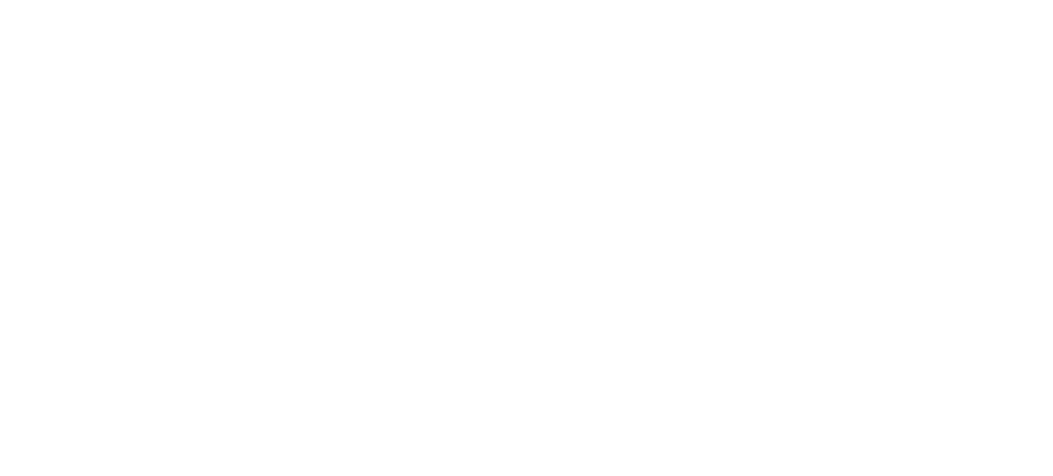
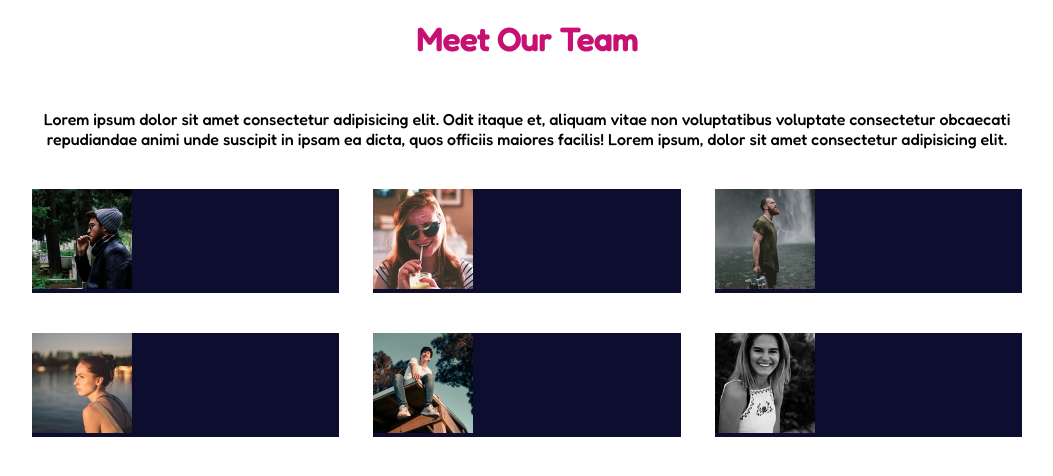
Before and after one commit to yasmindeoliveira/html-css-flex-cards, a plain HTML site: page index.html in a window 1280 px wide. Shown: the whole page, without its empty margins (113-1166 px from the left). Drawn offline with Linux system fonts and the light colour scheme.

Commit message:
contenuto html con css

```diff
--- a/index.html
+++ b/index.html
@@ -5,8 +5,61 @@
     <meta http-equiv="X-UA-Compatible" content="IE=edge">
     <meta name="viewport" content="width=device-width, initial-scale=1.0">
     <title>Flex Cards</title>
+
+    <link rel="stylesheet" href="style.css">
+
+    <link href="https://fonts.googleapis.com/css2?family=Fredoka:wght@500&display=swap" rel="stylesheet">
 </head>
 <body>
 
+    <main>
+
+        <div class="principale">
+
+            <h1>Meet Our Team</h1>
+
+            <p>
+                Lorem ipsum dolor sit amet consectetur adipisicing elit. Odit itaque et, aliquam vitae non voluptatibus voluptate consectetur obcaecati repudiandae animi unde suscipit in ipsam ea dicta, quos officiis maiores facilis! Lorem ipsum, dolor sit amet consectetur adipisicing elit.
+            </p>
+
+            <div class="flex">
+
+                <div class="flex-item">
+
+                        <img src="./assets/male1.png" alt="Marco Bianchi">
+
+                </div>
+                <div class="flex-item">
+
+                    <img src="./assets/female1.png" alt="Laura Rossi">
+
+                </div>
+                <div class="flex-item">
+
+                    <img src="./assets/male2.png" alt="Giorgio Verdi">
+
+                </div>
+                <div class="flex-item">
+
+                    <img src="./assets/female2.png" alt="Marta Ipsum">
+
+                </div>
+                <div class="flex-item">
+
+                    <img src="./assets/male3.png" alt="Roberto Lorem">
+
+                </div>
+                <div class="flex-item">
+
+                    <img src="./assets/female3.png" alt="Daniela Amet">
+
+                </div>
+
+            </div>
+
+        </div>
+
+    </main>
+
 </body>
 </html>
--- a/style.css
+++ b/style.css
@@ -0,0 +1,38 @@
+* {
+    box-sizing: border-box;
+    margin: 0;
+    padding: 0;
+    font-family: Fredoka;
+}
+
+.principale {
+    margin: 50px auto 0px;
+    width: 80%;
+    margin-top: 0px;
+}
+
+.principale h1 {
+    text-align: center;
+    margin-top: 20px;
+    margin-bottom: 50px;
+    color: rgb(199, 16, 114);
+}
+
+.principale p {
+    text-align: center;
+}
+
+.flex {
+    display: flex;
+    flex-wrap: wrap;
+    justify-content: space-around;
+}
+
+.flex-item {
+    margin-top: 40px;
+    background-color: rgb(13, 13, 48);
+    width: 30%;
+}
+.flex-item img {
+    width: 100px;
+}
```
